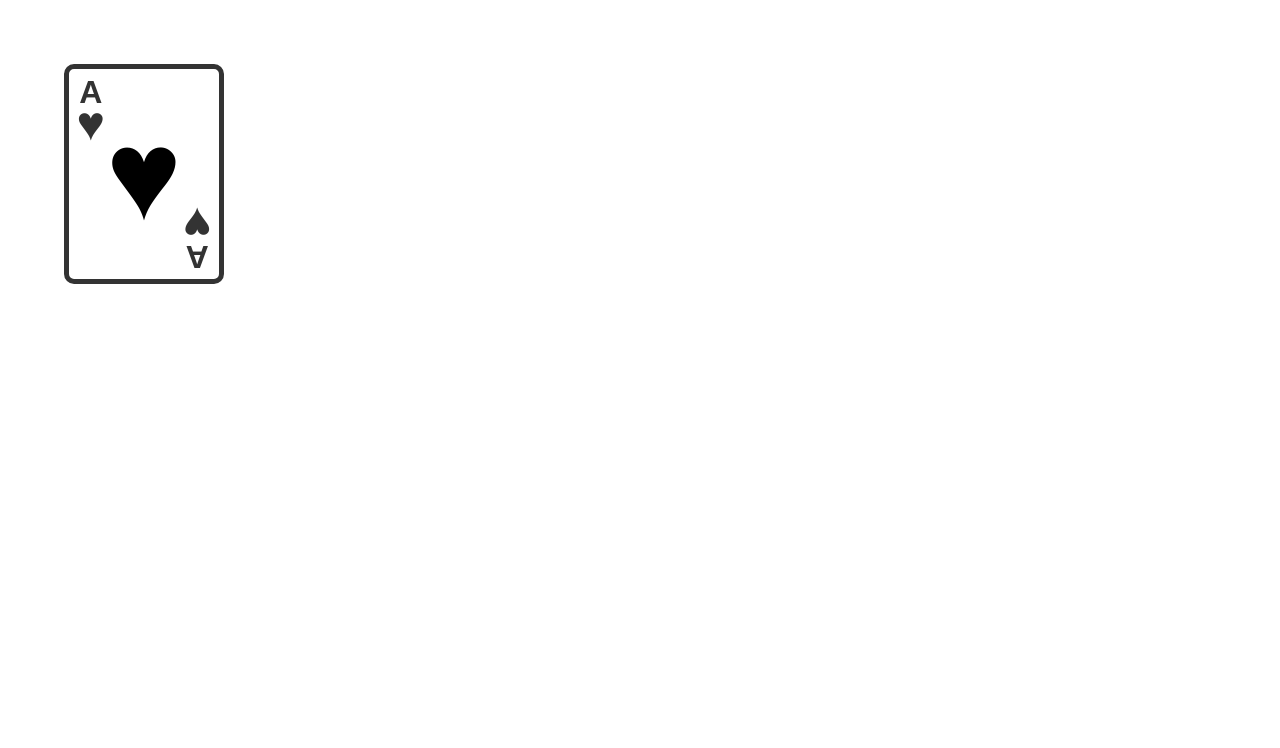
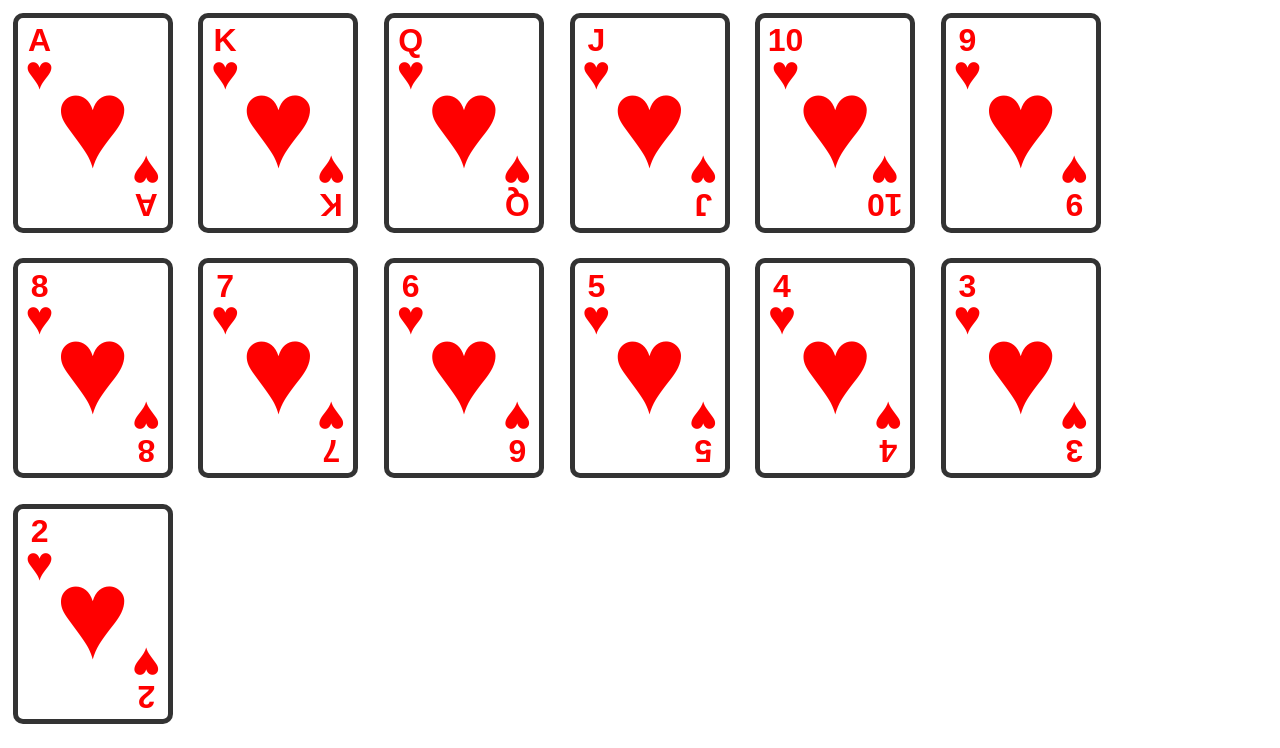
Before and after one commit to EthanNguyen-Tu/Blackjack, a React (Create React App) app in the folder blackjack/: page / in a window 1280 px wide. Shown: the top 748 px of the page. Built offline with nearby package versions, Linux system fonts and the light colour scheme.

Commit message:
feat(PlayingCard): Basic playing card suits implementation

```diff
--- a/blackjack/src/App.tsx
+++ b/blackjack/src/App.tsx
@@ -1,12 +1,29 @@
 import React from "react";
 import { Grid } from "@mui/system";
-import PlayingCard from "./shared/components/PlayingCard.tsx";
+import PlayingCard, { card_values } from "./shared/components/PlayingCard.tsx";
 
 function App() {
 	return (
 		<Grid container>
-			<Grid size={12}>
-				<PlayingCard />
+			<Grid container size={12}>
+				{card_values.map((char) => (
+					<PlayingCard character={char} />
+				))}
+			</Grid>
+			<Grid container size={12}>
+				{card_values.map((char) => (
+					<PlayingCard variant="clubs" character={char} />
+				))}
+			</Grid>
+			<Grid container size={12}>
+				{card_values.map((char) => (
+					<PlayingCard variant="diamonds" character={char} />
+				))}
+			</Grid>
+			<Grid container size={12}>
+				{card_values.map((char) => (
+					<PlayingCard variant="spades" character={char} />
+				))}
 			</Grid>
 		</Grid>
 	);
--- a/blackjack/src/shared/components/PlayingCard.css
+++ b/blackjack/src/shared/components/PlayingCard.css
@@ -8,7 +8,7 @@
 	box-shadow: 0 5px 10px rgba(0, 0, 0, 0.3s);
 	position: relative;
 	font-family: "Arial", sans-serif;
-	margin: 5%;
+	margin: 1%;
 }
 
 .playing-card-top {
@@ -20,7 +20,6 @@
 	left: 5%;
 	font-weight: bold;
 	line-height: 0.8;
-	color: #333;
 }
 
 .playing-card-center {
@@ -42,7 +41,6 @@
 	rotate: 180deg;
 	font-weight: bold;
 	line-height: 0.8;
-	color: #333;
 }
 
 .playing-card-text {
@@ -56,20 +54,3 @@
 .playing-card-symbol-edge {
 	font-size: 3em;
 }
-
-/* Playing Card Suits */
-.playing-card-symbol.heart {
-	color: red;
-}
-
-.playing-card-symbol.diamond {
-	color: red;
-}
-
-.playing-card-symbol.club {
-	color: black;
-}
-
-.playing-card-symbol.spade {
-	color: black;
-}
--- a/blackjack/src/shared/components/PlayingCard.tsx
+++ b/blackjack/src/shared/components/PlayingCard.tsx
@@ -1,19 +1,51 @@
 import React from "react";
 import "./PlayingCard.css";
 
-function PlayingCard() {
+const styles = {
+	hearts: { icon: "\u2665", color: "red" },
+	diamonds: { icon: "\u2666", color: "red" },
+	clubs: { icon: "\u2663", color: "black" },
+	spades: { icon: "\u2660", color: "black" },
+};
+
+export const card_values = [
+	"A",
+	"K",
+	"Q",
+	"J",
+	"10",
+	"9",
+	"8",
+	"7",
+	"6",
+	"5",
+	"4",
+	"3",
+	"2",
+];
+
+function PlayingCard({ variant = "hearts", character = "A" }) {
+	const cardStyle = styles[variant] || styles["hearts"];
+
 	return (
-		<div className="playing-card">
+		<div className="playing-card" style={{ color: cardStyle.color }}>
 			<div className="playing-card-top">
-				<span className="playing-card-text">A</span>
-				<span className="playing-card-symbol-edge">&#9829;</span>
+				<span className="playing-card-text">{character}</span>
+				<span className="playing-card-symbol-edge">
+					{cardStyle.icon}
+				</span>
 			</div>
 			<div className="playing-card-center">
-				<div className="playing-card-symbol">&#9829;</div>
+				<div className="playing-card-symbol">{cardStyle.icon}</div>
 			</div>
 			<div className="playing-card-bottom">
-				<span className="playing-card-text">A</span>
-				<span className="playing-card-symbol-edge">&#9829;</span>
+				<span className="playing-card-text">{character}</span>
+				<span
+					className="playing-card-symbol-edge"
+					color={cardStyle.color}
+				>
+					{cardStyle.icon}
+				</span>
 			</div>
 		</div>
 	);
```
